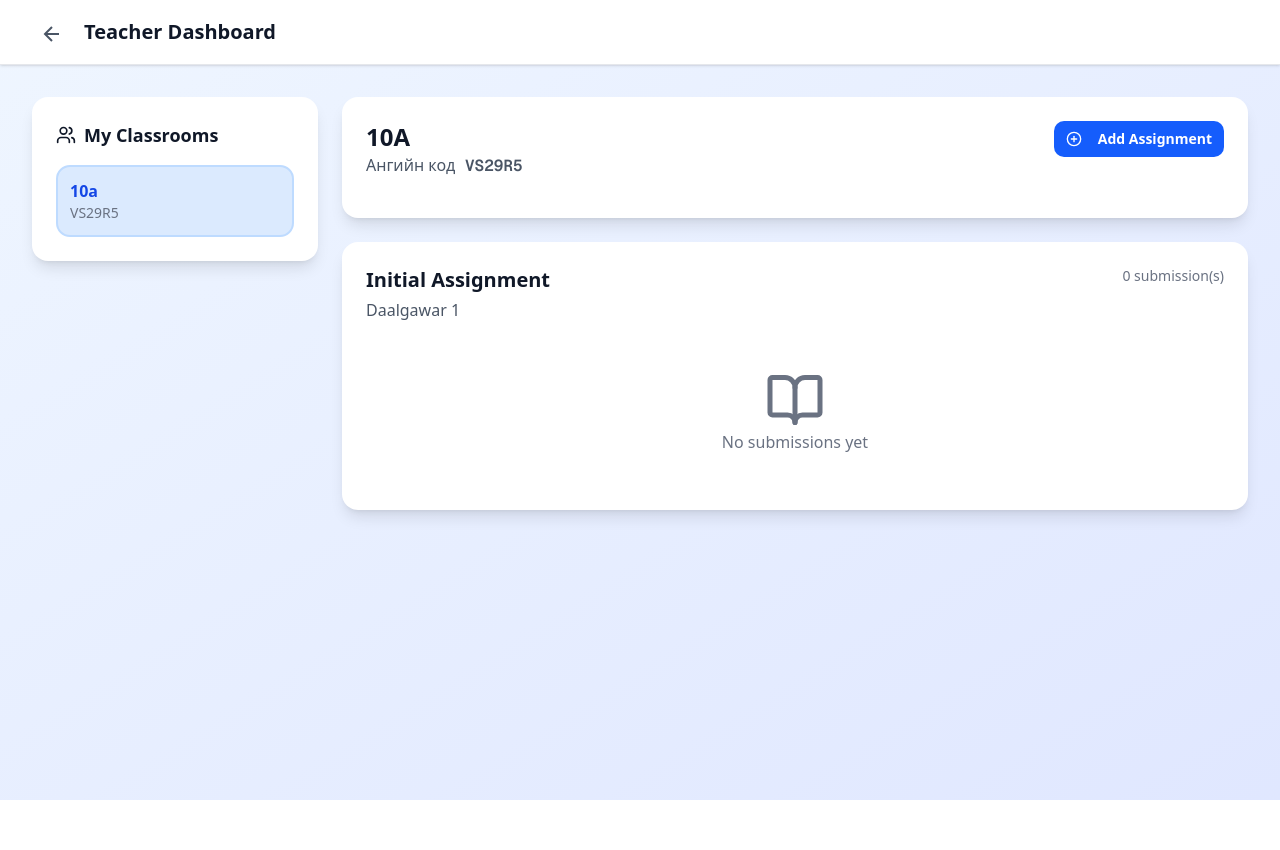
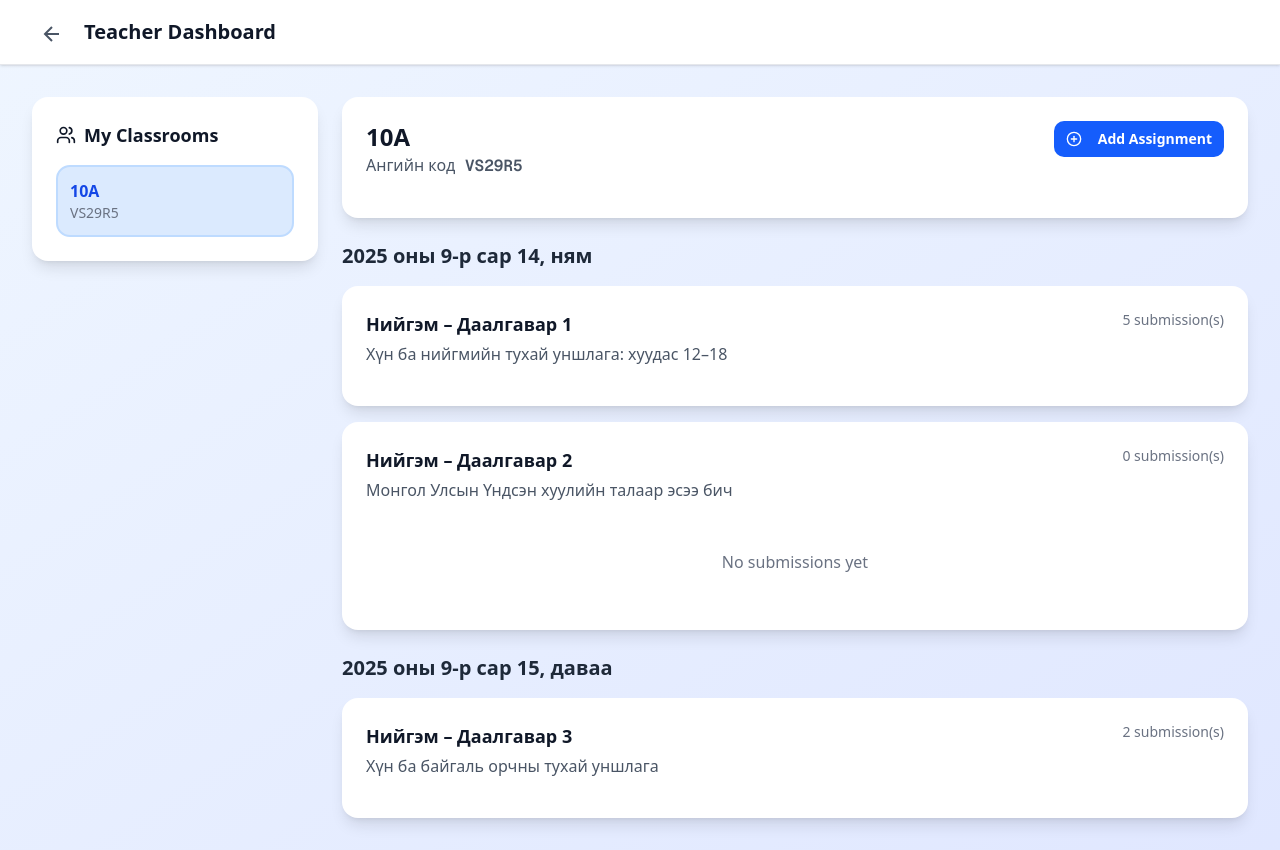
Before and after one commit to 2k1-Pinequest/Quest, a Next.js app in the folder client/: page /teacherRoom in a window 1280 px wide. Before the commit the page ends 800 px from the top, so only its background shows below. Built offline with nearby package versions, Linux system fonts and the light colour scheme.

Commit message:
Add assignment detail structure and routing for teacher view

```diff
--- a/client/src/app/teacherAssignmentDetail/assignmentSubAnalyze.tsx
+++ b/client/src/app/teacherAssignmentDetail/[assignId]/assignmentSubAnalyze.tsx
@@ -1,7 +1,9 @@
+"use client"
+
 import { TeacherAssignDetailHeader } from "@/components/teacher/assignmentDetail/assignmentdetailHeader";
 import { AssignmentTab } from "@/components/teacher/assignmentDetail/assignmentTab";
 
-export const AssignmentDetails = () => {
+export const AssignmentDetails = ({assignmentId}:{assignmentId:string}) => {
   return (
     <div className="min-h-screen p-6">
       <TeacherAssignDetailHeader />
--- /dev/null
+++ b/client/src/app/teacherAssignmentDetail/[assignId]/page.tsx
@@ -0,0 +1,19 @@
+
+import React from "react";
+import { AssignmentDetails } from "./assignmentSubAnalyze";
+
+
+export default function TeacherAssignDetail({
+  params,
+}: {
+  params: Promise<{ assignId: string }>;
+}) {
+  const resolvedParams = React.use(params); // unwrap хийнэ
+  const assignId = resolvedParams.assignId;
+
+  return (
+    <div>
+      <AssignmentDetails assignmentId={assignId} />
+    </div>
+  );
+}
--- a/client/src/app/teacherAssignmentDetail/page.tsx
+++ /dev/null
@@ -1,12 +0,0 @@
-"use client";
-import StudentDashboard from "@/components/student/StudentDashboard";
-import Student from "@/components/student/studentQuiz";
-import { AssignmentDetails } from "./assignmentSubAnalyze";
-
-export default function TeacherAssignDetail() {
-  return (
-    <div>
-      <AssignmentDetails />
-    </div>
-  );
-}
--- a/client/src/components/teacher/assignmentItem.tsx
+++ b/client/src/components/teacher/assignmentItem.tsx
@@ -0,0 +1,38 @@
+"use client";
+
+import { useRouter } from "next/navigation";
+
+interface AssignmentItemProps {
+  id: number;
+  title: string;
+  description: string;
+  submissions: number;
+}
+
+export const AssignmentItem = ({
+  id,
+  title,
+  description,
+  submissions,
+}: AssignmentItemProps) => {
+  const router = useRouter();
+
+  return (
+    <div
+      className="bg-white rounded-2xl shadow-lg p-6 cursor-pointer hover:shadow-xl transition"
+      onClick={() => router.push(`/teacherAssignmentDetail/${id}`)}
+    >
+      <div className="flex justify-between items-start mb-4">
+        <div>
+          <h4 className="text-lg font-semibold text-gray-900">{title}</h4>
+          <p className="text-gray-600 mt-1">{description}</p>
+        </div>
+        <div className="text-sm text-gray-500">{submissions} submission(s)</div>
+      </div>
+
+      {submissions === 0 && (
+        <div className="text-center py-8 text-gray-500">No submissions yet</div>
+      )}
+    </div>
+  );
+};
--- a/client/src/components/teacher/teacheAssignmentForm.tsx
+++ b/client/src/components/teacher/teacheAssignmentForm.tsx
@@ -18,7 +18,7 @@ import {
 import { Popover, PopoverContent, PopoverTrigger } from "../ui/popover";
 
 export function TeacherAssignmentForm() {
-  // ✅ form state
+
   const [title, setTitle] = useState("");
   const [description, setDescription] = useState("");
   const [file, setFile] = useState<File | null>(null);
--- a/client/src/components/teacher/teacherDashboard.tsx
+++ b/client/src/components/teacher/teacherDashboard.tsx
@@ -1,20 +1,54 @@
 "use client";
 
-import { BookOpen, CirclePlus } from "lucide-react";
+import { BookOpen } from "lucide-react";
 import { TeacherClassRoomHeader } from "./teacherClassroomHeader";
 import { TeacherAssignmentForm } from "./teacheAssignmentForm";
-
 import { useRouter } from "next/navigation";
+import { format } from "date-fns";
+import { mn } from "date-fns/locale";
+import { AssignmentItem } from "./assignmentItem";
 
 export const TeacherClassRooms = () => {
   const router = useRouter();
+
+  // Зөвхөн 10А ангийн (Нийгмийн багшийн) өдөр өдрөөр даалгавар
+  const classAssignments = [
+    {
+      date: "2025-09-14",
+      assignments: [
+        {
+          id: 1,
+          title: "Нийгэм – Даалгавар 1",
+          description: "Хүн ба нийгмийн тухай уншлага: хуудас 12–18",
+          submissions: 5,
+        },
+        {
+          id: 2,
+          title: "Нийгэм – Даалгавар 2",
+          description: "Монгол Улсын Үндсэн хуулийн талаар эсээ бич",
+          submissions: 0,
+        },
+      ],
+    },
+    {
+      date: "2025-09-15",
+      assignments: [
+        {
+          id: 3,
+          title: "Нийгэм – Даалгавар 3",
+          description: "Хүн ба байгаль орчны тухай уншлага",
+          submissions: 2,
+        },
+      ],
+    },
+  ];
 
   return (
     <div className="min-h-screen bg-gradient-to-br from-blue-50 to-indigo-100">
       <TeacherClassRoomHeader />
       <main className="max-w-7xl mx-auto px-4 sm:px-6 lg:px-8 py-8">
         <div className="grid grid-cols-1 lg:grid-cols-4 gap-6">
-          {/* angiud songogoh navbar heseg hu */}
+          {/* angiud songogoh navbar */}
           <div className="lg:col-span-1">
             <div className="bg-white rounded-2xl shadow-lg p-6">
               <h3 className="text-lg font-semibold text-gray-900 mb-4 flex items-center">
@@ -40,17 +74,16 @@ export const TeacherClassRooms = () => {
 
               <div className="space-y-2">
                 <button className="w-full text-left p-3 rounded-xl transition-colors bg-blue-100 text-blue-700 border-2 border-blue-200">
-                  <div className="font-semibold">10a</div>
+                  <div className="font-semibold">10A</div>
                   <div className="text-sm text-gray-500">VS29R5</div>
                 </button>
               </div>
             </div>
           </div>
 
-          {/* angiin daalgawaruud*/}
+          {/* 10А ангийн өдөр өдрөөр даалгавар */}
           <div className="lg:col-span-3 space-y-6">
             <div className="bg-white rounded-2xl shadow-lg p-6">
-              {/* angiin ner add assign button*/}
               <div className="flex justify-between items-start mb-4">
                 <div>
                   <h2 className="text-2xl font-bold text-gray-900">10A</h2>
@@ -59,35 +92,30 @@ export const TeacherClassRooms = () => {
                     <span className="font-mono font-semibold"> VS29R5</span>
                   </p>
                 </div>
-
                 <TeacherAssignmentForm />
               </div>
             </div>
 
-            {/* neg shirheg daalgawar orood harhaar huuhed bolgonii submission ba ai analyze haragdana */}
+            {/* өдөр өдрөөр харуулах */}
+            {classAssignments.map((dayBlock) => (
+              <div key={dayBlock.date} className="space-y-4">
+                <h3 className="text-xl font-bold text-gray-800">
+                  {format(new Date(dayBlock.date), "yyyy 'оны' MMM d, EEEE", {
+                    locale: mn,
+                  })}
+                </h3>
+                {dayBlock.assignments.map((a) => (
+                  <AssignmentItem
+                    key={a.id}
+                    id={a.id}
+                    title={a.title}
+                    description={a.description}
+                    submissions={a.submissions}
+                  />
+                ))}
+              </div>
+            ))}
 
-            <div className="space-y-6"    onClick={() => router.push("/teacherAssignmentDetail")}>
-              <div className="bg-white rounded-2xl shadow-lg p-6">
-                <div className="flex justify-between items-start mb-4">
-                  <div>
-                    <h3 className="text-xl font-semibold text-gray-900">
-                      Initial Assignment
-                    </h3>
-                    <p className="text-gray-600 mt-1">Daalgawar 1</p>
-                  </div>
-
-                  <div className="text-sm text-gray-500">0 submission(s)</div>
-                </div>
-
-                <div className="space-y-4">
-                  <div className="text-center py-8 text-gray-500 flex flex-col justify-center items-center">
-                    {" "}
-                    <BookOpen className="h-15 w-15" />
-                    No submissions yet
-                  </div>
-                </div>
-              </div>
-            </div>
           </div>
         </div>
       </main>
```
